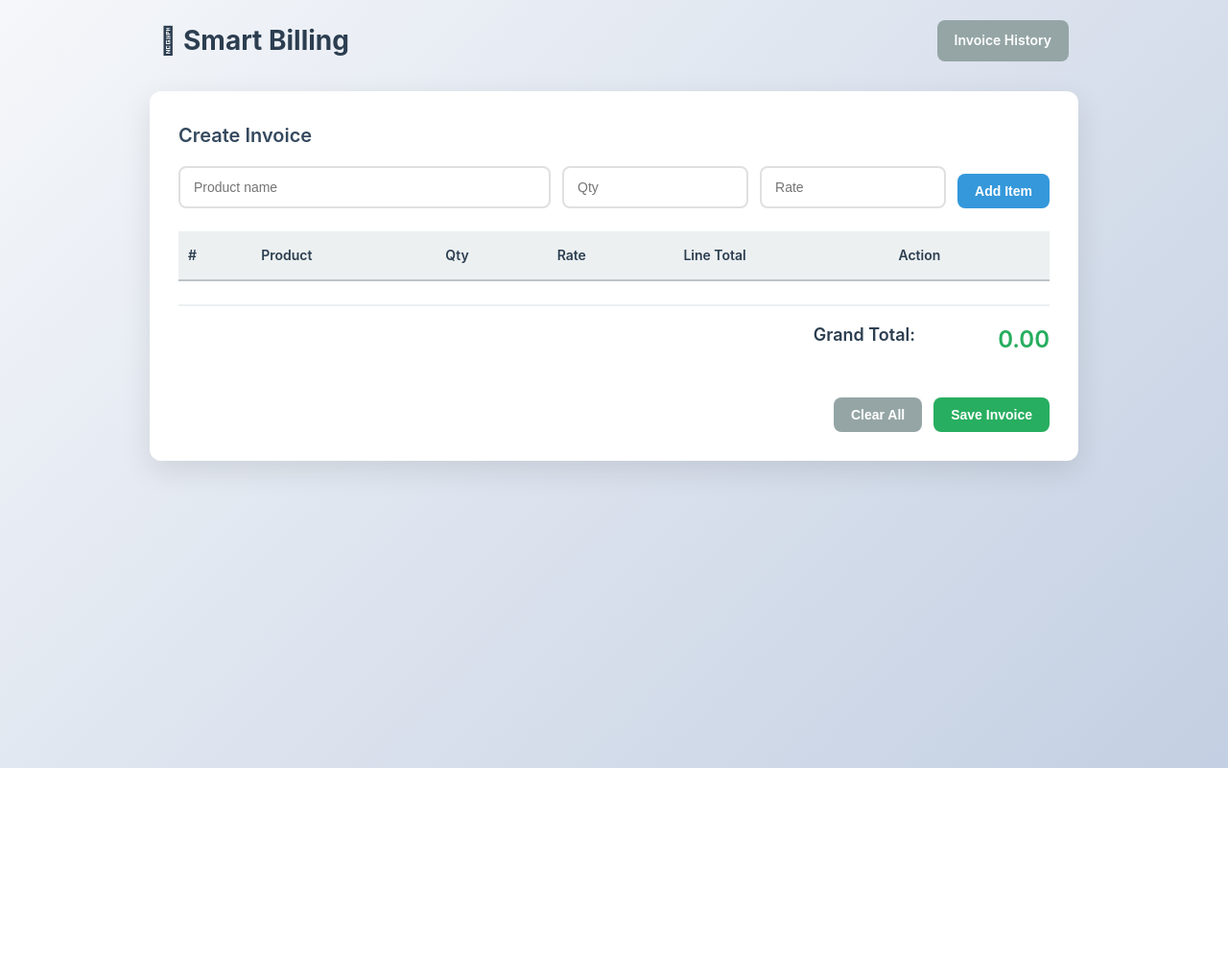
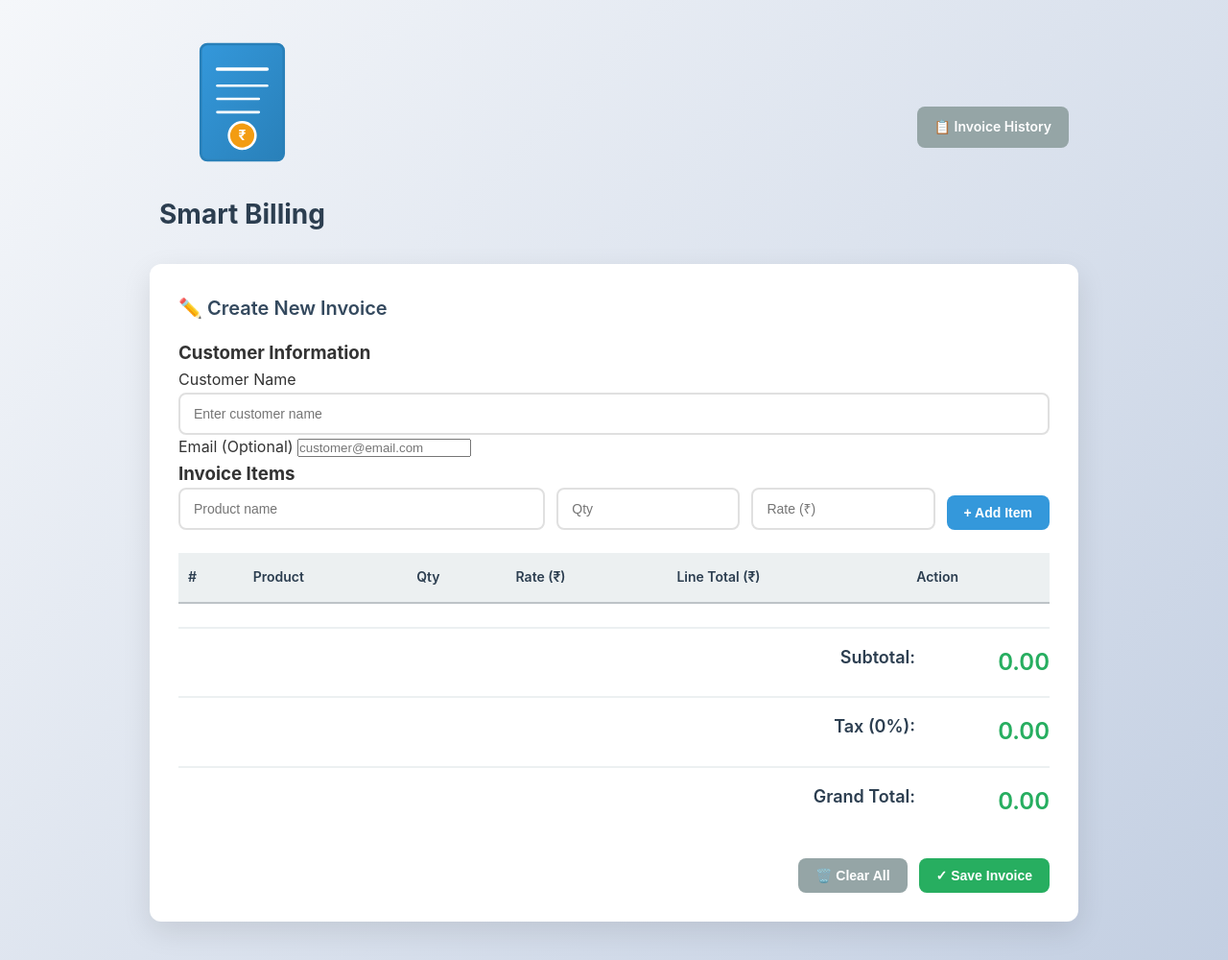
Before and after one commit to utsavmonpara/billing-app, a Flask app: page / in a window 1280 px wide. Shown: the whole page at 96% size. Before the commit the page ends 800 px from the top, so only its background shows below. Run offline with Flask 3, Linux system fonts and the light colour scheme; lists and menus that the app fills with data are empty.

Commit message:
Enhance UI/UX: Add professional logo, customer information form, and improved layout

```diff
--- a/templates/index.html
+++ b/templates/index.html
@@ -9,17 +9,58 @@
 <body>
     <div class="container">
         <header class="top-bar">
-        <h1>🢳 Smart Billing</h1>
-        <a href="{{ url_for('history') }}" class="btn secondary">Invoice History</a>
+            <div class="logo-section">
+                <svg class="logo" viewBox="0 0 100 100" xmlns="http://www.w3.org/2000/svg">
+                    <defs>
+                        <linearGradient id="logoGradient" x1="0%" y1="0%" x2="100%" y2="100%">
+                            <stop offset="0%" style="stop-color:#3498db;stop-opacity:1" />
+                            <stop offset="100%" style="stop-color:#2980b9;stop-opacity:1" />
+                        </linearGradient>
+                    </defs>
+                    <!-- Invoice/Receipt shape -->
+                    <rect x="25" y="15" width="50" height="70" rx="4" fill="url(#logoGradient)" stroke="#2980b9" stroke-width="1.5"/>
+                    <!-- Lines representing text -->
+                    <line x1="35" y1="30" x2="65" y2="30" stroke="white" stroke-width="2" stroke-linecap="round"/>
+                    <line x1="35" y1="40" x2="65" y2="40" stroke="white" stroke-width="1.5" stroke-linecap="round"/>
+                    <line x1="35" y1="48" x2="60" y2="48" stroke="white" stroke-width="1.5" stroke-linecap="round"/>
+                    <line x1="35" y1="56" x2="60" y2="56" stroke="white" stroke-width="1.5" stroke-linecap="round"/>
+                    <!-- Amount highlight -->
+                    <circle cx="50" cy="70" r="8" fill="#f39c12" stroke="white" stroke-width="1.5"/>
+                    <text x="50" y="73" text-anchor="middle" font-size="8" fill="white" font-weight="bold">₹</text>
+                </svg>
+                <h1>Smart Billing</h1>
+            </div>
+            <a href="{{ url_for('history') }}" class="btn secondary">
+                <span class="icon">📋</span> Invoice History
+            </a>
         </header>
 
         <section class="card">
-        <h2>Create Invoice</h2>
+            <h2>✏️ Create New Invoice</h2>
+
+            <!-- Customer Information Section -->
+            <div class="customer-section">
+                <h3>Customer Information</h3>
+                <div class="customer-row">
+                    <div class="form-group">
+                        <label for="customerName">Customer Name</label>
+                        <input id="customerName" type="text" placeholder="Enter customer name" class="customer-input">
+                    </div>
+                    <div class="form-group">
+                        <label for="customerEmail">Email (Optional)</label>
+                        <input id="customerEmail" type="email" placeholder="customer@email.com" class="customer-input">
+                    </div>
+                </div>
+            </div>
+
+            <!-- Invoice Items Section -->
+            <div class="items-section">
+                <h3>Invoice Items</h3>
                 <div class="inputs-row">
-            <input id="productName" type="text" placeholder="Product name">
-            <input id="quantity" type="number" min="1" placeholder="Qty">
-            <input id="rate" type="number" min="0" step="0.01" placeholder="Rate">
-            <button id="addItemBtn" class="btn primary">Add Item</button>
+                    <input id="productName" type="text" placeholder="Product name" class="form-input">
+                    <input id="quantity" type="number" min="1" placeholder="Qty" class="form-input qty-input">
+                    <input id="rate" type="number" min="0" step="0.01" placeholder="Rate (₹)" class="form-input rate-input">
+                    <button id="addItemBtn" class="btn primary btn-add">+ Add Item</button>
                 </div>
 
                 <table class="items-table">
@@ -28,8 +69,8 @@
                             <th>#</th>
                             <th>Product</th>
                             <th>Qty</th>
-                <th>Rate</th>
-                <th>Line Total</th>
+                            <th>Rate (₹)</th>
+                            <th>Line Total (₹)</th>
                             <th>Action</th>
                         </tr>
                     </thead>
@@ -37,16 +78,27 @@
                     </tbody>
                 </table>
 
+                <!-- Totals Section -->
                 <div class="total-section">
                     <div class="total-row">
+                        <span>Subtotal:</span>
+                        <span id="subtotal" class="total-amount">0.00</span>
+                    </div>
+                    <div class="total-row tax-row">
+                        <span>Tax (0%):</span>
+                        <span id="taxAmount" class="total-amount">0.00</span>
+                    </div>
+                    <div class="total-row grand-total-row">
                         <span>Grand Total:</span>
-                <span id="grandTotal" class="total-amount">0.00</span>
+                        <span id="grandTotal" class="total-amount grand-total">0.00</span>
+                    </div>
                 </div>
             </div>
 
+            <!-- Action Buttons -->
             <div class="actions-row">
-            <button id="clearBtn" class="btn secondary">Clear All</button>
-            <button id="saveInvoiceBtn" class="btn success">Save Invoice</button>
+                <button id="clearBtn" class="btn secondary btn-action">🗑️ Clear All</button>
+                <button id="saveInvoiceBtn" class="btn success btn-action">✓ Save Invoice</button>
             </div>
         </section>
     </div>
@@ -55,24 +107,31 @@
         const items = [];
         const itemsBody = document.getElementById("itemsBody");
         const grandTotalEl = document.getElementById("grandTotal");
+        const subtotalEl = document.getElementById("subtotal");
+        const taxEl = document.getElementById("taxAmount");
 
         function renderTable() {
             itemsBody.innerHTML = "";
-        let grandTotal = 0;
+            let subtotal = 0;
             items.forEach((item, index) => {
                 const tr = document.createElement("tr");
-            grandTotal += item.line_total;
-
+                subtotal += item.line_total;
                 tr.innerHTML = `
                     <td>${index + 1}</td>
-                <td>${item.product_name}</td>
+                    <td class="product-col">${item.product_name}</td>
                     <td>${item.quantity}</td>
                     <td>₹${item.rate.toFixed(2)}</td>
-                <td>₹${item.line_total.toFixed(2)}</td>
+                    <td class="line-total">₹${item.line_total.toFixed(2)}</td>
                     <td><button class="btn danger btn-sm" onclick="removeItem(${index})">Delete</button></td>
                 `;
                 itemsBody.appendChild(tr);
             });
+
+            const tax = subtotal * 0.0; // Change tax rate if needed
+            const grandTotal = subtotal + tax;
+
+            subtotalEl.textContent = subtotal.toFixed(2);
+            taxEl.textContent = tax.toFixed(2);
             grandTotalEl.textContent = grandTotal.toFixed(2);
         }
 
@@ -81,8 +140,8 @@
             const qty = parseInt(document.getElementById("quantity").value);
             const rate = parseFloat(document.getElementById("rate").value);
 
-        if (!name || !qty || !rate) {
-            alert("Please fill in all fields: Product name, Quantity, and Rate.");
+            if (!name || !qty || !rate || qty <= 0 || rate < 0) {
+                alert("❌ Please fill in all fields correctly.");
                 return;
             }
 
@@ -98,46 +157,58 @@
             document.getElementById("quantity").value = "";
             document.getElementById("rate").value = "";
             document.getElementById("productName").focus();
-
             renderTable();
         }
 
         function removeItem(index) {
-        if (confirm("Delete this item?")) {
+            if (confirm("🗑️ Delete this item?")) {
                 items.splice(index, 1);
                 renderTable();
             }
         }
 
         async function saveInvoice() {
-        if (items.length === 0) {
-            alert("No items to save. Add items first.");
+            const customerName = document.getElementById("customerName").value.trim();
+            if (!customerName) {
+                alert("❌ Please enter customer name.");
+                document.getElementById("customerName").focus();
                 return;
             }
+
+            if (items.length === 0) {
+                alert("❌ No items to save. Add items first.");
+                return;
+            }
+
             const total = parseFloat(grandTotalEl.textContent);
-
             try {
                 const response = await fetch("/save_invoice", {
                     method: "POST",
                     headers: {"Content-Type": "application/json"},
-                body: JSON.stringify({items: items, total: total})
+                    body: JSON.stringify({
+                        customer_name: customerName,
+                        customer_email: document.getElementById("customerEmail").value.trim(),
+                        items: items,
+                        total: total
+                    })
                 });
-
                 const data = await response.json();
                 if (data.success) {
-                alert("Invoice #" + data.invoice_id + " saved successfully!");
+                    alert("✓ Invoice #" + data.invoice_id + " saved successfully!");
                     items.length = 0;
+                    document.getElementById("customerName").value = "";
+                    document.getElementById("customerEmail").value = "";
                     renderTable();
                 } else {
-                alert("Error saving invoice.");
+                    alert("❌ Error saving invoice.");
                 }
             } catch (error) {
-            alert("Error: " + error.message);
+                alert("❌ Error: " + error.message);
             }
         }
 
         function clearAll() {
-        if (confirm("Clear all items?")) {
+            if (confirm("⚠️ Clear all items?")) {
                 items.length = 0;
                 renderTable();
             }
@@ -149,6 +220,12 @@
         document.getElementById("productName").addEventListener("keypress", (e) => {
             if (e.key === "Enter") addItem();
         });
+        document.getElementById("quantity").addEventListener("keypress", (e) => {
+            if (e.key === "Enter") addItem();
+        });
+        document.getElementById("rate").addEventListener("keypress", (e) => {
+            if (e.key === "Enter") addItem();
+        });
     </script>
 </body>
 </html>
```
Lines whose indentation alone changed are shown as unchanged.
